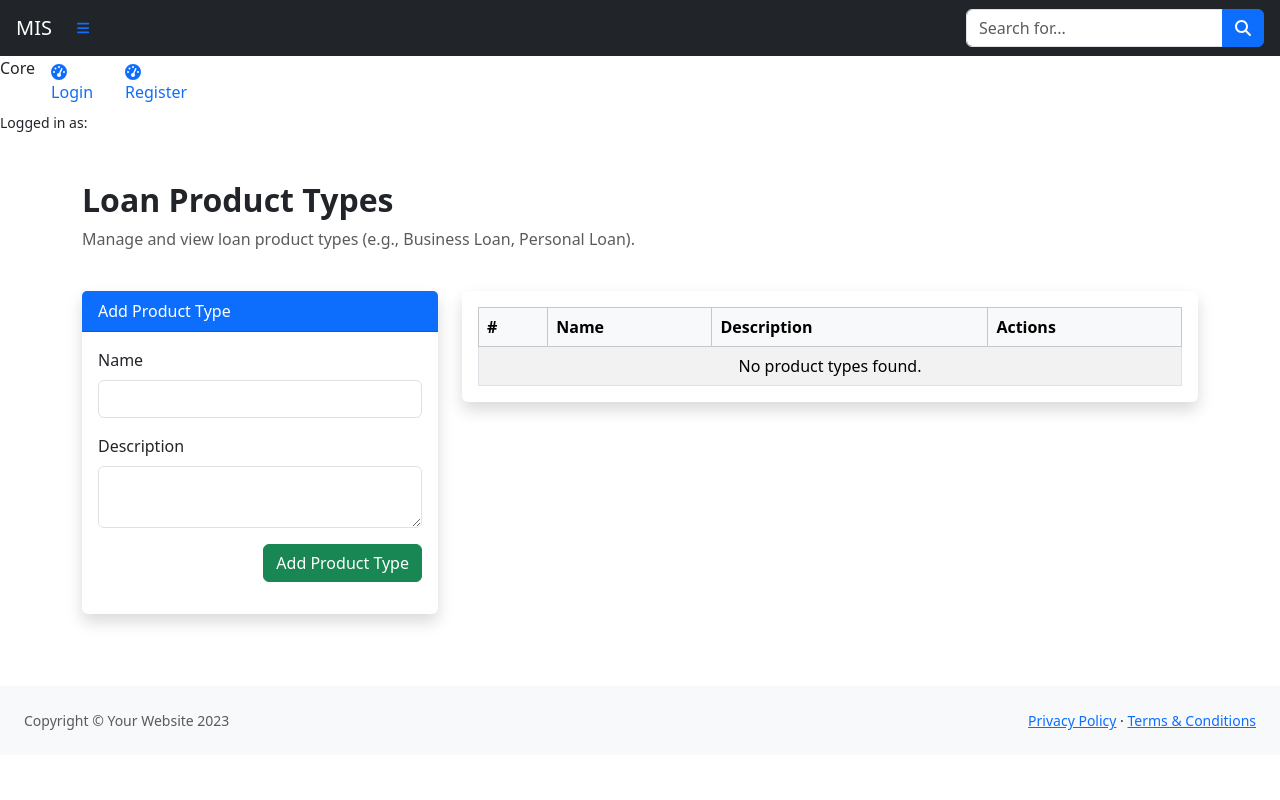
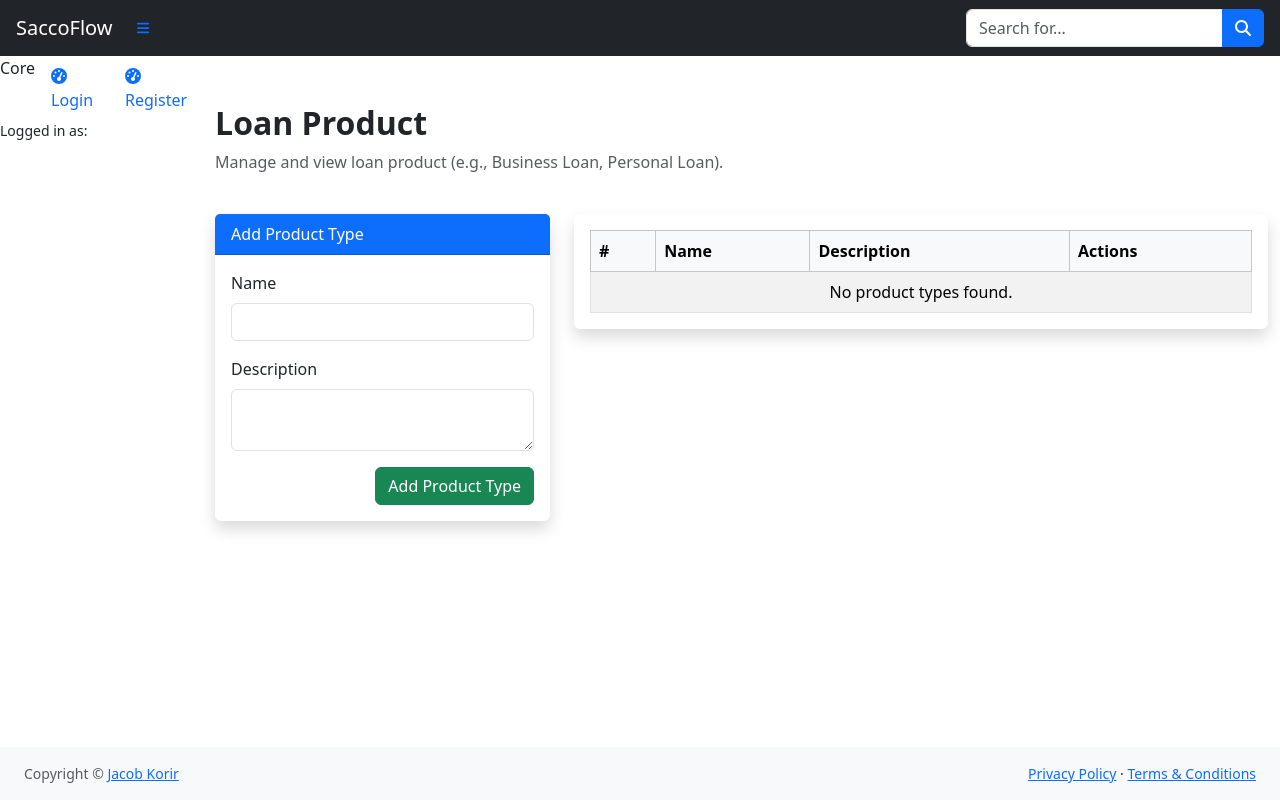
Before and after one commit to Kipkerich/sacco-mis, a Django app: template sacco/templates/loan_product_types.html in a window 1280 px wide. Run offline with Django 3.2, Linux system fonts and the light colour scheme; the template is opened without the code that fills it, so the values that code supplies are empty; some libraries are stand-ins or nearby versions.

Commit message:
Styling of the system

```diff
--- a/sacco/templates/base.html
+++ b/sacco/templates/base.html
@@ -1,27 +1,26 @@
 {% load static %}
-<html>
-
-
-
+<!DOCTYPE html>
+<html lang="en">
 <head>
     <meta charset="utf-8" />
     <meta http-equiv="X-UA-Compatible" content="IE=edge" />
     <meta name="viewport" content="width=device-width, initial-scale=1, shrink-to-fit=no" />
     <meta name="description" content="" />
     <meta name="author" content="" />
-    <title>Dashboard </title>
+    <title>Dashboard</title>
+
+    <!-- CSS files -->
     <link href="https://cdn.jsdelivr.net/npm/simple-datatables@7.1.2/dist/style.min.css" rel="stylesheet" />
     <link href="https://cdn.jsdelivr.net/npm/bootstrap@5.3.5/dist/css/bootstrap.min.css" rel="stylesheet" integrity="sha384-SgOJa3DmI69IUzQ2PVdRZhwQ+dy64/BUtbMJw1MZ8t5HZApcHrRKUc4W0kG879m7" crossorigin="anonymous">
+    <link href="{% static 'css/style.css' %}" rel="stylesheet" />
 
-    <link href="../static/css/style.css" rel="stylesheet" />
+    <!-- FontAwesome -->
     <script src="https://use.fontawesome.com/releases/v6.3.0/js/all.js" crossorigin="anonymous"></script>
-    <script src="https://cdn.jsdelivr.net/npm/bootstrap@5.3.5/dist/js/bootstrap.bundle.min.js" integrity="sha384-k6d4wzSIapyDyv1kpU366/PK5hCdSbCRGRCMv+eplOQJWyd1fbcAu9OCUj5zNLiq" crossorigin="anonymous"></script>
 </head>
-<body class="sb-nav-fixed">
-
+<body class="d-flex flex-column min-vh-100" >
         <nav class="sb-topnav navbar navbar-expand navbar-dark bg-dark">
             <!-- Navbar Brand-->
-            <a class="navbar-brand ps-3" href="#">MIS</a>
+            <a class="navbar-brand ps-3" href="#">SaccoFlow</a>
             <!-- Sidebar Toggle-->
             <button class="btn btn-link btn-sm order-1 order-lg-0 me-4 me-lg-0" id="sidebarToggle" href="#!"><i class="fas fa-bars"></i></button>
             <!-- Navbar Search-->
@@ -33,8 +32,8 @@
             </form>
 
         </nav>
-        <div id="layoutSidenav">
-            <div id="layoutSidenav_nav">
+        <div id="layoutSidenav" class="d-flex flex-grow-1">
+            <div id="layoutSidenav_nav" >
                 <nav class="sb-sidenav accordion sb-sidenav-dark" id="sidenavAccordion">
                     <div class="sb-sidenav-menu">
                         <div class="nav">
@@ -99,6 +94,20 @@
                                         <div class="sb-nav-link-icon"><i class="fas fa-chart-area"></i></div>
                                        Reports
                                     </a>
+                                    <li class="nav-item">
+                                        <a class="nav-link" href="{% url 'users-url' %}">
+                                            <i class="bi bi-person-badge"></i> Users
+                                        </a>
+                                    </li>
+                                    <nav class="sidebar-nav">
+                                        <ul class="nav flex-column">
+                                            <li class="nav-item">
+                                                <a class="nav-link" href="{% url 'settings-page' %}">
+                                                    <i class="bi bi-gear"></i> Settings
+                                                </a>
+                                            </li>
+                                        </ul>
+                                    </nav>
                                 {% elif role == 2 %}
                                     <a class="nav-link" href="{% url 'dashboard' %}">
                                         <div class="sb-nav-link-icon"><i class="fas fa-tachometer-alt"></i></div>
@@ -173,6 +182,15 @@
                                         <div class="sb-nav-link-icon"><i class="fas fa-chart-area"></i></div>
                                        Reports
                                     </a>
+                                    <nav class="sidebar-nav">
+                                        <ul class="nav flex-column">
+                                            <li class="nav-item">
+                                                <a class="nav-link" href="{% url 'settings-page' %}">
+                                                    <i class="bi bi-gear"></i> Settings
+                                                </a>
+                                            </li>
+                                        </ul>
+                                    </nav>
                                     {% elif role == 5 %}
                                     <a class="nav-link" href="{% url 'dashboard' %}">
                                         <div class="sb-nav-link-icon"><i class="fas fa-tachometer-alt"></i></div>
@@ -267,16 +288,24 @@
                     </div>
                 </nav>
             </div>
+
+
+            <div id="page-content-wrapper" class="flex-grow-1">
+                {% block content%}
+                {% endblock %}
+             </div>
+
         </div>
 
 
-{% block content%}
-{% endblock %}
 
-<footer class="py-4 bg-light mt-auto">
+        <footer class="bg-light text-center py-3 mt-auto">
             <div class="container-fluid px-4">
                 <div class="d-flex align-items-center justify-content-between small">
-            <div class="text-muted">Copyright &copy; Your Website 2023</div>
+                    <div class="text-muted">
+                        Copyright &copy;
+                        <a href="https://kipkerich.github.io/mysite/index.html" target="_blank" rel="noopener noreferrer">Jacob Korir</a>
+                    </div>
                     <div>
                         <a href="#">Privacy Policy</a>
                         &middot;
--- a/sacco/templates/dashboard.html
+++ b/sacco/templates/dashboard.html
@@ -1,6 +1,6 @@
 {% extends 'base.html' %}
 {% block content %}
-<div class="container py-5">
+<div class="container-fluid py-5">
     <div class="row mb-4">
         <div class="col">
             <h2 class="fw-bold">Dashboard</h2>
--- a/sacco/templates/loan_product_types.html
+++ b/sacco/templates/loan_product_types.html
@@ -3,8 +3,8 @@
 <div class="container py-5">
     <div class="row mb-4">
         <div class="col">
-            <h2 class="fw-bold">Loan Product Types</h2>
-            <p class="text-muted">Manage and view loan product types (e.g., Business Loan, Personal Loan).</p>
+            <h2 class="fw-bold">Loan Product </h2>
+            <p class="text-muted">Manage and view loan product  (e.g., Business Loan, Personal Loan).</p>
         </div>
     </div>
     <div class="row">
```
Also changed, not shown: other parts of sacco/templates/base.html (+17 -17 lines), sacco/views.py (+15 -7 lines), 1 other file. Lines whose indentation alone changed are shown as unchanged.
